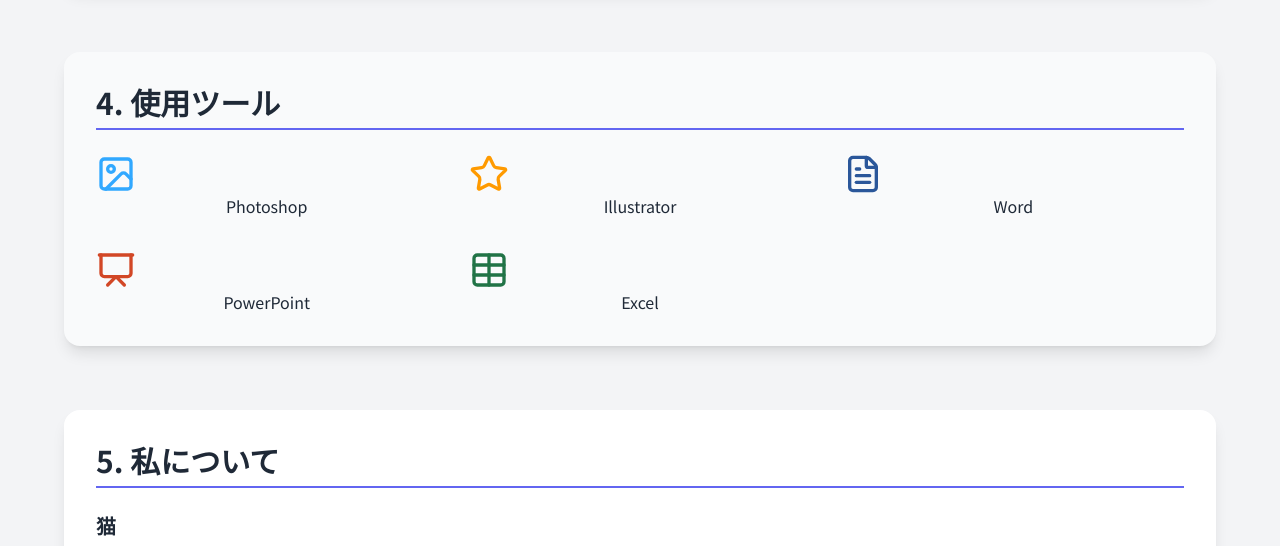
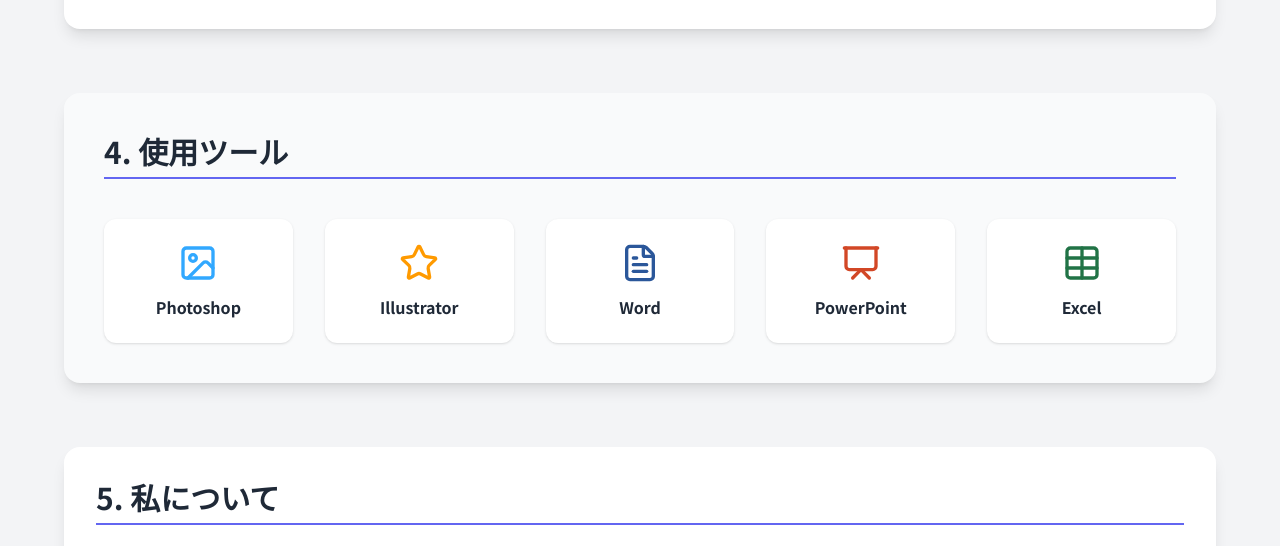
Before and after one commit to kyoushingi-lab/MYMYMY, a plain HTML site: page index.html in a window 1280 px wide. Shown: the part 2720-3266 px from the top of the page. Drawn offline with nearby package versions, Linux system fonts and the light colour scheme.

Commit message:
index.html

```diff
--- a/index.html
+++ b/index.html
@@ -105,9 +105,12 @@
     </p>
   </div>
 
+<!-- 🔹 分隔线 -->
+  <hr class="my-10 border-gray-300 dark:border-gray-600">
+
   <!-- 学歴 -->
-  <h3 class="text-2xl font-bold mt-8 mb-4 border-b pb-1 border-gray-300 dark:border-gray-600">学歴</h3>
-  <div class="relative border-l-2 border-indigo-500 dark:border-indigo-400 pl-6 space-y-4">
+  <h3 class="text-2xl font-bold mb-4 border-b pb-1 border-gray-300 dark:border-gray-600">学歴</h3>
+  <div class="relative border-l-2 border-indigo-500 dark:border-indigo-400 pl-6 space-y-4 mb-10">
     <div>
       <span class="text-sm text-gray-500">2021</span>
       <p class="font-semibold">京都芸術大学 大学院 プロダクトデザイン専攻 修了</p>
@@ -115,8 +118,8 @@
   </div>
 
   <!-- 職歴 -->
-  <h3 class="text-2xl font-bold mt-8 mb-4 border-b pb-1 border-gray-300 dark:border-gray-600">職歴</h3>
-  <div class="relative border-l-2 border-indigo-500 dark:border-indigo-400 pl-6 space-y-4">
+  <h3 class="text-2xl font-bold mb-4 border-b pb-1 border-gray-300 dark:border-gray-600">職歴</h3>
+  <div class="relative border-l-2 border-indigo-500 dark:border-indigo-400 pl-6 space-y-6">
     <div>
       <span class="text-sm text-gray-500">2021</span>
       <p class="font-semibold">八紘電機株式会社 入社</p>
@@ -131,7 +134,6 @@
     </div>
   </div>
 </section>
-
 
     <!-- 3. 作品展示 -->
     <section id="portfolio" class="bg-white dark:bg-gray-800 shadow-lg rounded-2xl p-8" data-aos="fade-up">
@@ -161,17 +163,32 @@
       </div>
     </section>
 
-    <!-- 4. 使用ツール -->
-    <section id="tools" class="bg-gray-50 dark:bg-gray-700 shadow-lg rounded-2xl p-8" data-aos="fade-up">
-      <h2 class="text-3xl font-bold mb-6 border-b-2 pb-2 border-indigo-500 dark:border-indigo-400">4. 使用ツール</h2>
-      <div class="grid grid-cols-2 md:grid-cols-3 gap-8 text-center">
-        <div><i data-lucide="image" class="w-10 h-10" style="color:#31A8FF"></i><p>Photoshop</p></div>
-        <div><i data-lucide="star" class="w-10 h-10" style="color:#FF9A00"></i><p>Illustrator</p></div>
-        <div><i data-lucide="file-text" class="w-10 h-10" style="color:#2B579A"></i><p>Word</p></div>
-        <div><i data-lucide="presentation" class="w-10 h-10" style="color:#D24726"></i><p>PowerPoint</p></div>
-        <div><i data-lucide="table" class="w-10 h-10" style="color:#217346"></i><p>Excel</p></div>
-      </div>
-    </section>
+   <!-- 4. 使用ツール -->
+<section id="tools" class="bg-gray-50 dark:bg-gray-700 shadow-lg rounded-2xl p-10" data-aos="fade-up">
+  <h2 class="text-3xl font-bold mb-10 border-b-2 pb-2 border-indigo-500 dark:border-indigo-400">4. 使用ツール</h2>
+  <div class="grid grid-cols-2 md:grid-cols-5 gap-8 text-center">
+    <div class="p-6 bg-white dark:bg-gray-800 rounded-xl shadow hover:shadow-xl transition">
+      <i data-lucide="image" class="w-10 h-10 mx-auto mb-3" style="color:#31A8FF"></i>
+      <p class="font-semibold">Photoshop</p>
+    </div>
+    <div class="p-6 bg-white dark:bg-gray-800 rounded-xl shadow hover:shadow-xl transition">
+      <i data-lucide="star" class="w-10 h-10 mx-auto mb-3" style="color:#FF9A00"></i>
+      <p class="font-semibold">Illustrator</p>
+    </div>
+    <div class="p-6 bg-white dark:bg-gray-800 rounded-xl shadow hover:shadow-xl transition">
+      <i data-lucide="file-text" class="w-10 h-10 mx-auto mb-3" style="color:#2B579A"></i>
+      <p class="font-semibold">Word</p>
+    </div>
+    <div class="p-6 bg-white dark:bg-gray-800 rounded-xl shadow hover:shadow-xl transition">
+      <i data-lucide="presentation" class="w-10 h-10 mx-auto mb-3" style="color:#D24726"></i>
+      <p class="font-semibold">PowerPoint</p>
+    </div>
+    <div class="p-6 bg-white dark:bg-gray-800 rounded-xl shadow hover:shadow-xl transition">
+      <i data-lucide="table" class="w-10 h-10 mx-auto mb-3" style="color:#217346"></i>
+      <p class="font-semibold">Excel</p>
+    </div>
+  </div>
+</section>
 
     <!-- 5. 私について -->
     <section id="me" class="bg-white dark:bg-gray-800 shadow-lg rounded-2xl p-8" data-aos="fade-up">
```
